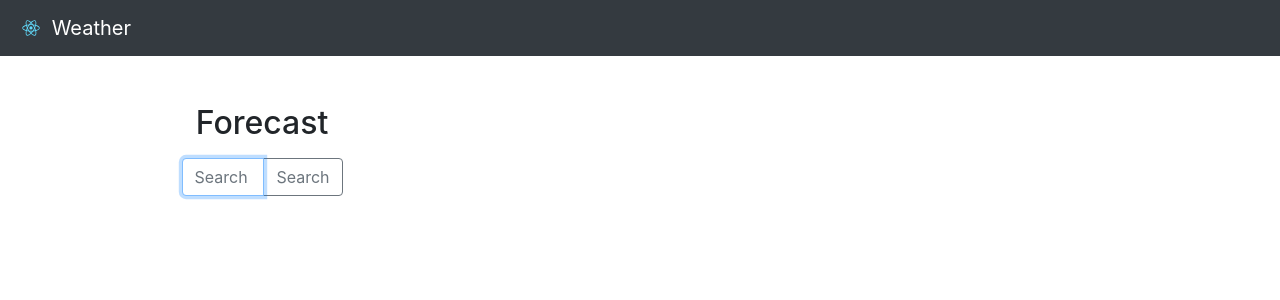
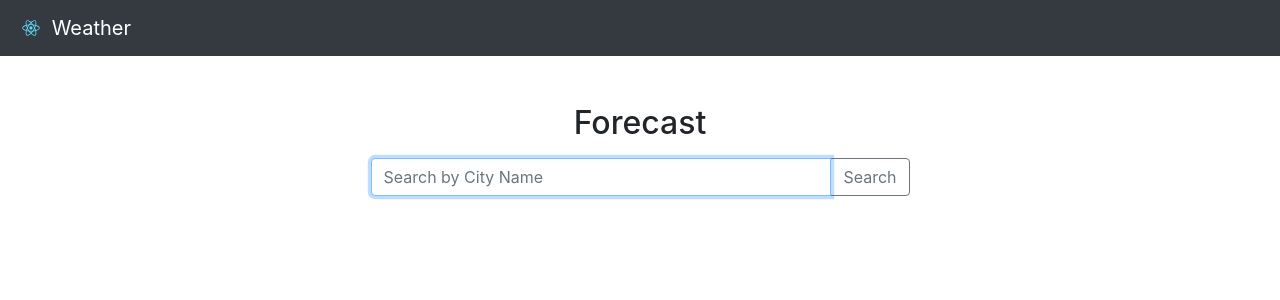
Before and after one commit to isaquielfernandes/react-app-weather, a React (Create React App) app: page / in a window 1280 px wide. Shown: the top 300 px of the page. Built offline with nearby package versions, Linux system fonts and the light colour scheme.

Commit message:
Update App.js

```diff
--- a/src/App.js
+++ b/src/App.js
@@ -10,7 +10,7 @@ const App = () => {
   return (
     <>
       <NavBar />
-      <Container className="h-100 d-flex align-items-center p-3">
+      <Container className="h-100 p-3">
         <Search />
         <div className="row">
           <Weather />
```
